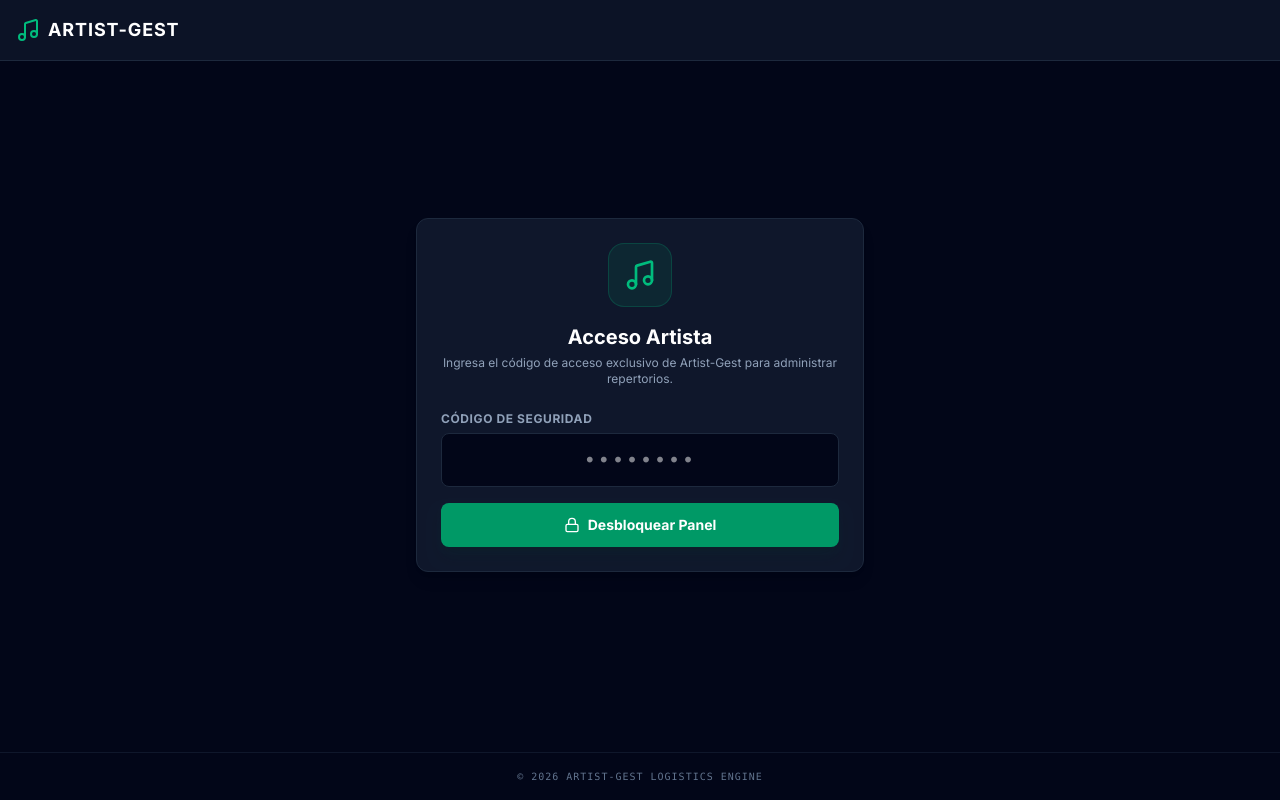
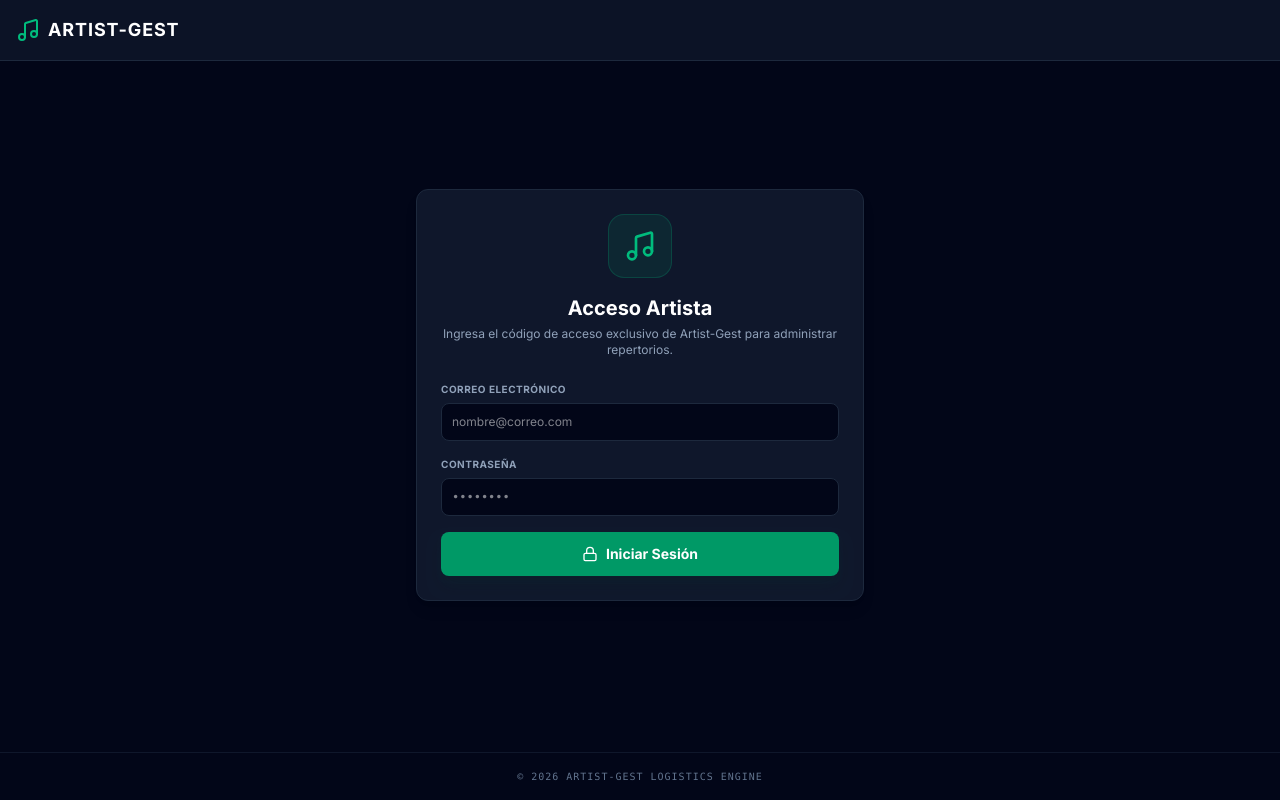
Before and after one commit to jearimcorvalanrodriguez-collab/artist-gest, a React (Vite) app: page / in a window 1280 px wide. Built offline with nearby package versions, Linux system fonts and the light colour scheme.

Commit message:
feat: implementar inicio de sesión seguro integrado con la base de datos de usuarios y control de roles

```diff
--- a/src/App.jsx
+++ b/src/App.jsx
@@ -89,7 +89,8 @@ const apiFetch = async (action, payload = {}) => {
 };
 
 export default function App() {
-  const [passcode, setPasscode] = useState('');
+  const [loginEmail, setLoginEmail] = useState('');
+  const [loginPassword, setLoginPassword] = useState('');
   const [isAuthenticated, setIsAuthenticated] = useState(false);
   const [loginError, setLoginError] = useState('');
 
@@ -116,31 +117,83 @@ export default function App() {
   // Check auth persistence
   useEffect(() => {
     const savedAuth = window.localStorage.getItem('artist_gest_auth');
-    if (savedAuth === 'true') {
-      setIsAuthenticated(true);
-      fetchProjects();
+    const savedEmail = window.localStorage.getItem('artist_gest_email');
+    const savedPass = window.localStorage.getItem('artist_gest_pass');
+
+    const autoLogin = async () => {
+      setLoading(true);
+      try {
+        const res = await apiFetch('login', { email: savedEmail, password: savedPass });
+        if (res.status === 'success') {
+          setIsAuthenticated(true);
+          // Directly load projects
+          const projRes = await apiFetch('getProyectos');
+          if (projRes.status === 'success') {
+            setProjects(projRes.data || []);
+          }
+        } else {
+          handleLogout();
+        }
+      } catch (e) {
+        handleLogout();
+      }
+      setLoading(false);
+    };
+
+    if (savedAuth === 'true' && savedEmail && savedPass) {
+      autoLogin();
     }
   }, []);
 
-  const handleLogin = (e) => {
+  const handleLogin = async (e) => {
     e.preventDefault();
-    if (passcode === ACCESS_PASSCODE) {
-      setIsAuthenticated(true);
-      window.localStorage.setItem('artist_gest_auth', 'true');
-      setLoginError('');
-      fetchProjects();
-    } else {
-      setLoginError('Código de acceso incorrecto.');
+    setLoading(true);
+    setLoginError('');
+    try {
+      const res = await apiFetch('login', { email: loginEmail, password: loginPassword });
+      if (res.status === 'success') {
+        const user = res.user;
+        const allowedRoles = ['ADMIN', 'MANAGER', 'TOUR_MANAGER', 'ARTISTA', 'PRODUCCION'];
+        const userRole = user.role ? user.role.toUpperCase() : '';
+        const isAllowed = allowedRoles.includes(userRole) || (user.permisos || []).includes('PROJECTS_MANAGE');
+
+        if (isAllowed) {
+          setIsAuthenticated(true);
+          window.localStorage.setItem('artist_gest_auth', 'true');
+          window.localStorage.setItem('artist_gest_email', loginEmail);
+          window.localStorage.setItem('artist_gest_pass', loginPassword);
+          setLoginError('');
+          showToast(`Bienvenido, ${user.name}`);
+
+          // Load projects
+          setProjects([]);
+          const projRes = await apiFetch('getProyectos');
+          if (projRes.status === 'success') {
+            setProjects(projRes.data || []);
+          }
+        } else {
+          setLoginError('Acceso denegado: Tu rol no tiene permisos de administración artística.');
+        }
+      } else {
+        setLoginError(res.message || 'Credenciales inválidas.');
+      }
+    } catch (err) {
+      setLoginError('Error de red al intentar iniciar sesión.');
     }
+    setLoading(false);
   };
 
   const handleLogout = () => {
     window.localStorage.removeItem('artist_gest_auth');
+    window.localStorage.removeItem('artist_gest_email');
+    window.localStorage.removeItem('artist_gest_pass');
     setIsAuthenticated(false);
     setProjects([]);
     setSelectedProject(null);
     setShows([]);
     setActiveShow(null);
+    setLoginEmail('');
+    setLoginPassword('');
   };
 
   const fetchProjects = async () => {
@@ -436,7 +489,7 @@ export default function App() {
                 <p className="text-xs text-slate-400">Ingresa el código de acceso exclusivo de Artist-Gest para administrar repertorios.</p>
               </div>
 
-              <form onSubmit={handleLogin} className="space-y-4">
+              <form onSubmit={handleLogin} className="space-y-4 text-left">
                 {loginError && (
                   <div className="bg-red-500/10 border border-red-500/50 text-red-400 text-xs p-3 rounded-lg flex items-center gap-2.5">
                     <AlertCircle size={16} className="shrink-0" />
@@ -444,18 +497,29 @@ export default function App() {
                   </div>
                 )}
                 <div>
-                  <label className="block text-xs font-bold text-slate-400 mb-1.5 uppercase tracking-wider">Código de Seguridad</label>
+                  <label className="block text-[10px] font-bold text-slate-400 mb-1.5 uppercase tracking-wider">Correo Electrónico</label>
+                  <input
+                    type="email"
+                    value={loginEmail}
+                    onChange={e => setLoginEmail(e.target.value)}
+                    className="w-full bg-slate-950 border border-slate-800 focus:border-emerald-500 rounded-lg p-2.5 text-xs text-white outline-none transition-colors"
+                    placeholder="nombre@correo.com"
+                    required
+                  />
+                </div>
+                <div>
+                  <label className="block text-[10px] font-bold text-slate-400 mb-1.5 uppercase tracking-wider">Contraseña</label>
                   <input
                     type="password"
-                    value={passcode}
-                    onChange={e => setPasscode(e.target.value)}
-                    className="w-full bg-slate-950 border border-slate-800 focus:border-emerald-500 rounded-lg p-3 text-white text-center font-mono text-xl tracking-widest outline-none transition-colors"
+                    value={loginPassword}
+                    onChange={e => setLoginPassword(e.target.value)}
+                    className="w-full bg-slate-950 border border-slate-800 focus:border-emerald-500 rounded-lg p-2.5 text-xs text-white outline-none transition-colors font-mono"
                     placeholder="••••••••"
                     required
                   />
                 </div>
-                <Button type="submit" className="w-full py-3" icon={Lock}>
-                  Desbloquear Panel
+                <Button type="submit" className="w-full py-3" disabled={loading} icon={Lock}>
+                  {loading ? 'Iniciando Sesión...' : 'Iniciar Sesión'}
                 </Button>
               </form>
             </Card>
```
